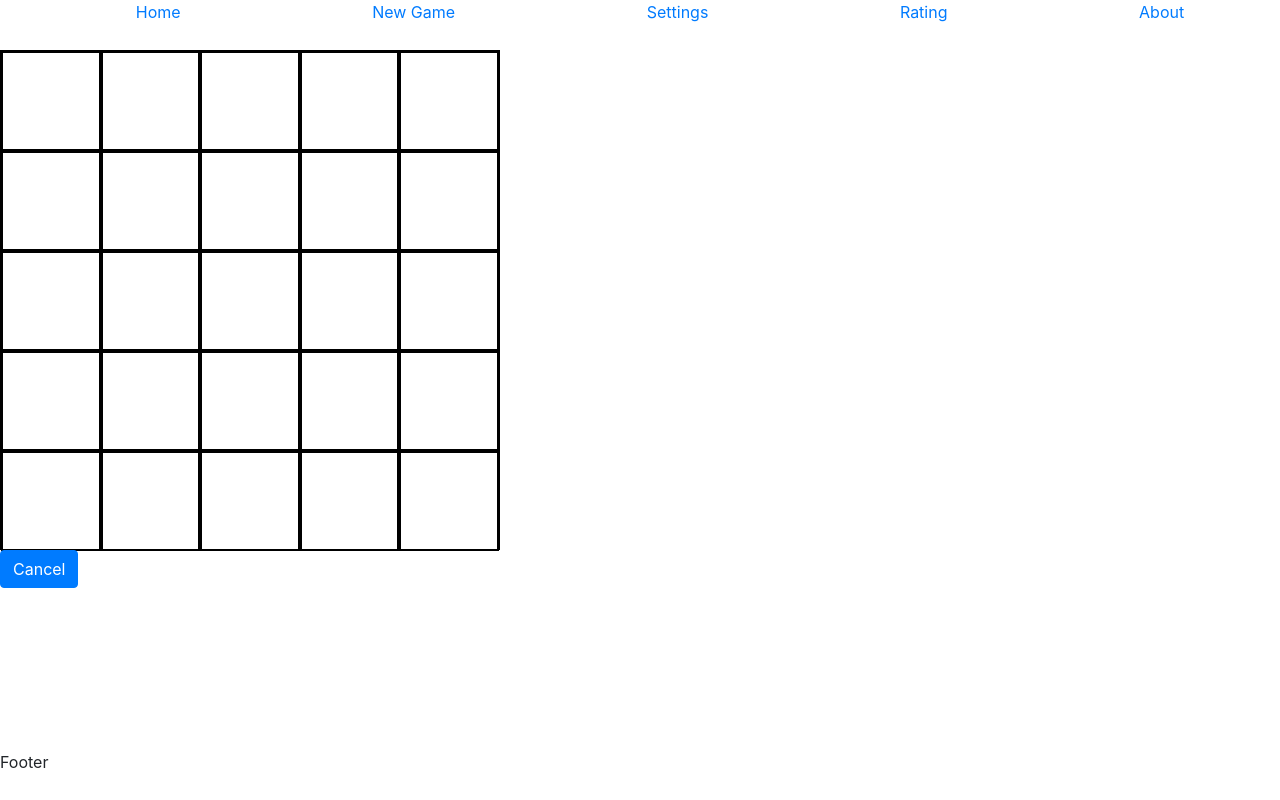
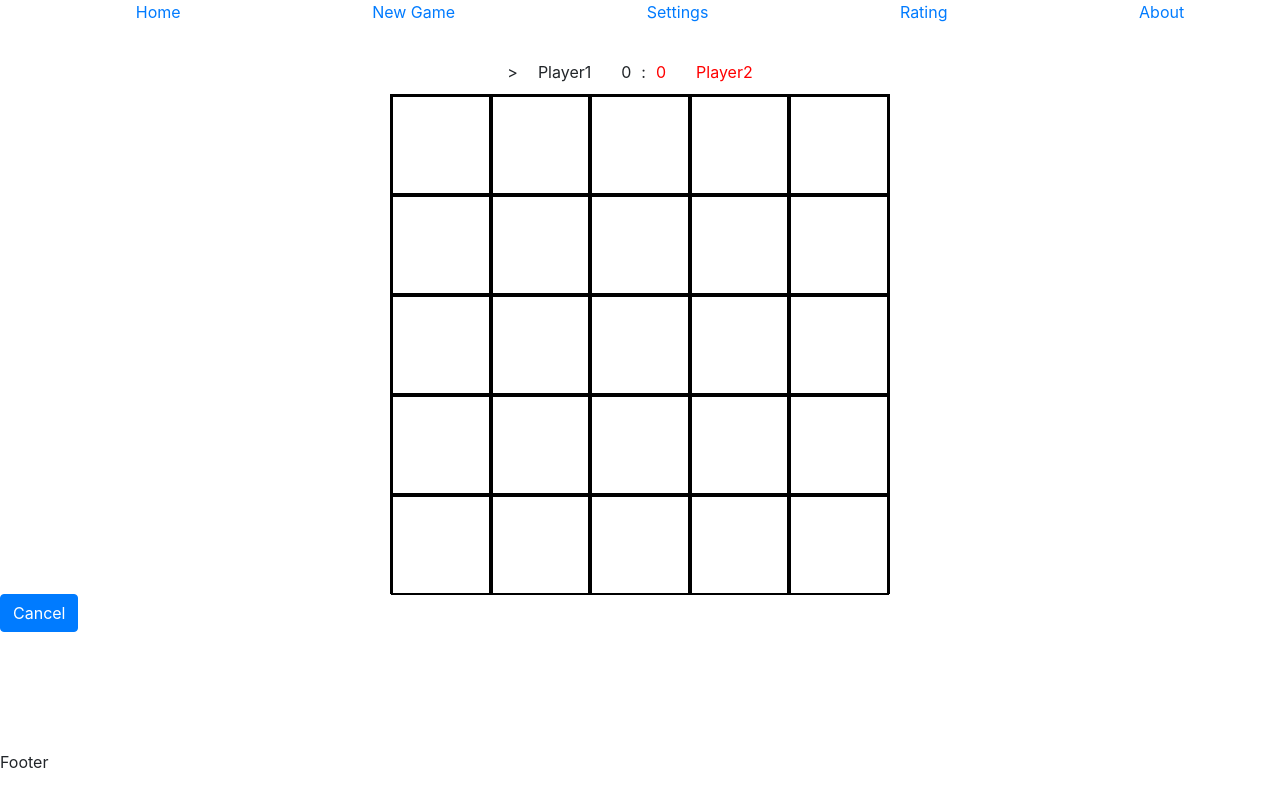
Before and after one commit to gentaliana/rsclone, a React app: page /game in a window 1280 px wide. Built offline with nearby package versions, Linux system fonts and the light colour scheme.

Commit message:
RC-8 feat(game): add scores and styles for game page

```diff
--- a/src/pages/game/game.scss
+++ b/src/pages/game/game.scss
@@ -0,0 +1,7 @@
+.game-main {
+  display: flex;
+  flex-direction: column;
+  align-items: center;
+  justify-content: center;
+  width: 100%;
+}
--- a/src/pages/game/game.tsx
+++ b/src/pages/game/game.tsx
@@ -1,6 +1,6 @@
 import React, { useState, useEffect } from 'react';
 import './game.scss';
-import { Keyboard, Field } from '@components';
+import { Keyboard, Field, Scores } from '@components';
 import Button from 'react-bootstrap/Button';
 import { getLangLetters } from '@constants';
 import { useSelector } from 'react-redux';
@@ -63,12 +63,16 @@ export const Game = (): JSX.Element => {
         isKeyboardHidden={isKeyboardHidden}
         handleIsKeyboardHidden={handleIsKeyboardHidden}
       />
+      <div className="game-main">
+        <Scores />
         <Field
           enteredLetter={enteredLetter}
           handleIsKeyboardHidden={handleIsKeyboardHidden}
           selectedCell={selectedCell}
           setSelectedCell={setSelectedCell}
         />
+      </div>
+
       <Button disabled={!isKeyboardHidden} onClick={handleClearButton}>
         {t('buttons.cancel')}
       </Button>
```
Lines whose indentation alone changed are shown as unchanged.
